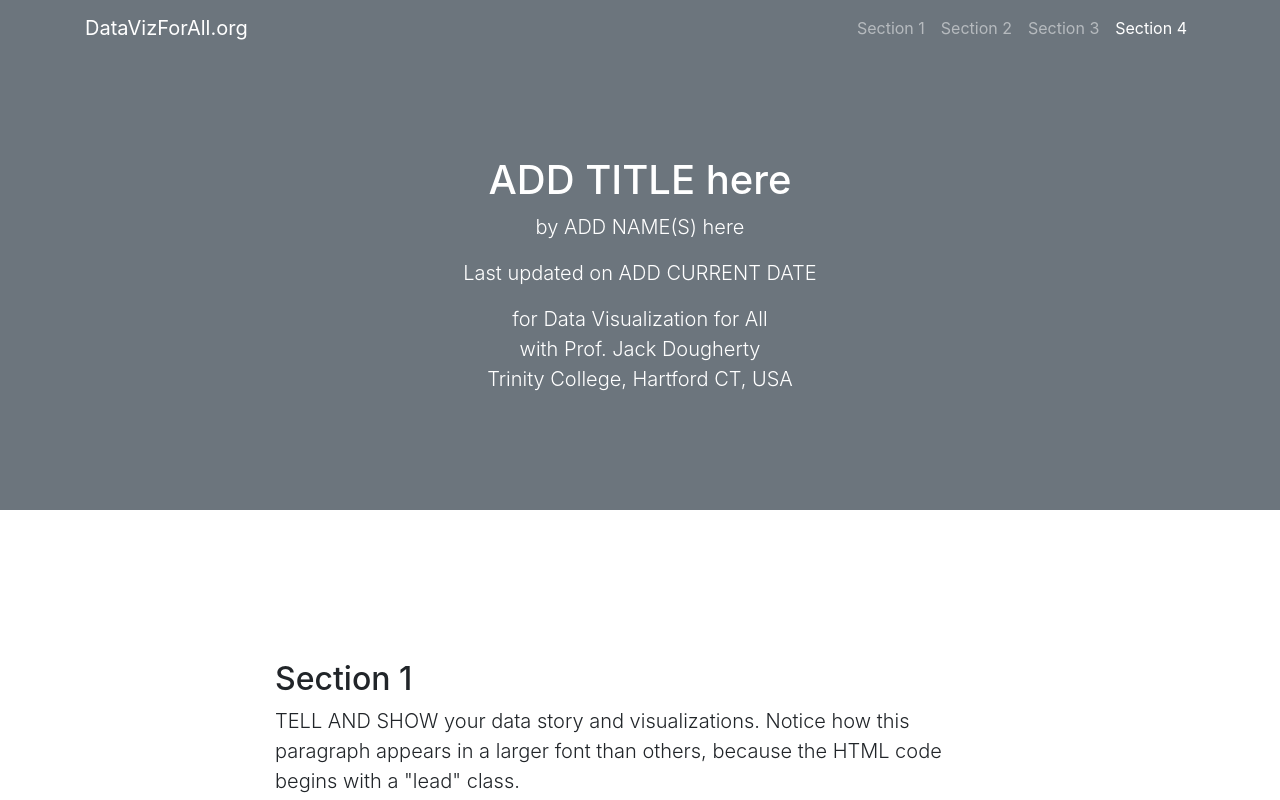
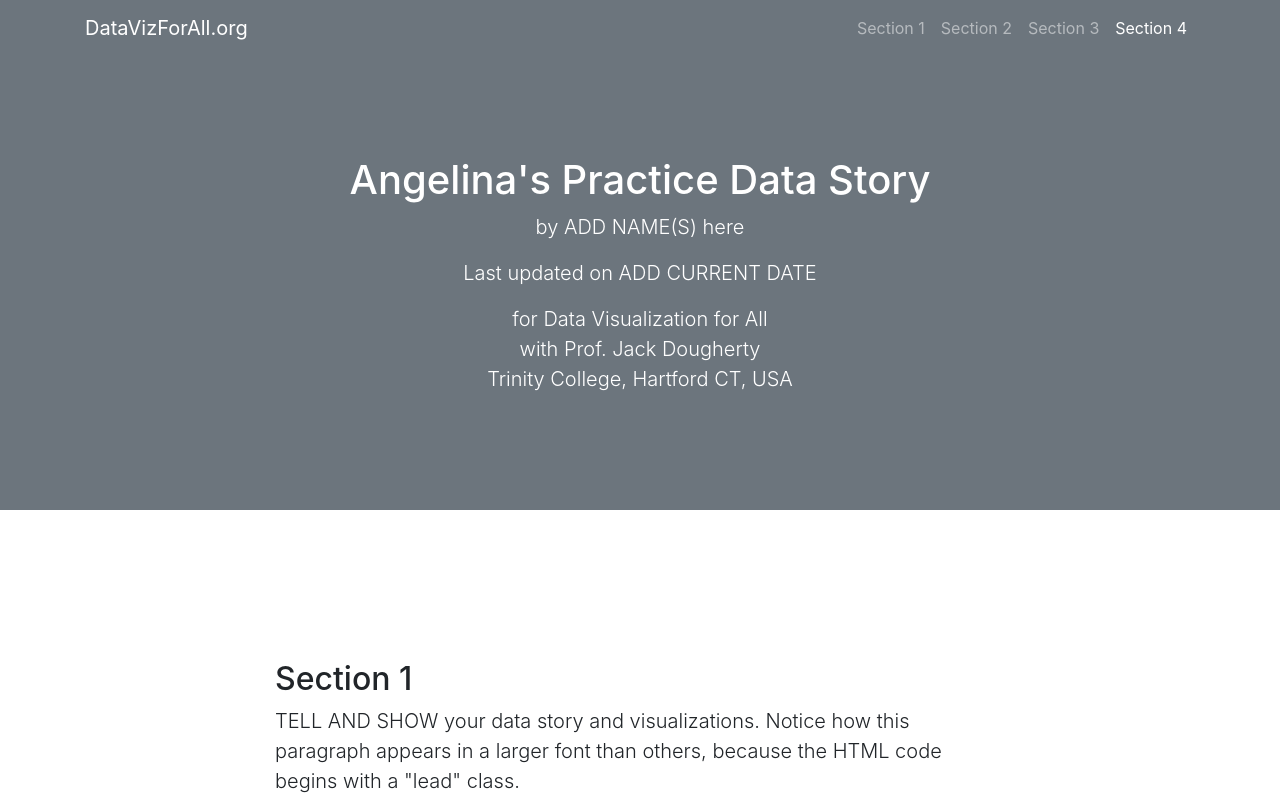
Before and after one commit to AngelinaVarghese/sample-datastory-, a plain HTML site: page index.html in a window 1280 px wide. Shown: the top 800 px of the page. Drawn offline with nearby package versions, Linux system fonts and the light colour scheme.

Commit message:
Update index.html

```diff
--- a/index.html
+++ b/index.html
@@ -53,7 +53,7 @@
 
   <header class="bg-secondary text-white">
     <div class="container text-center">
-      <h1>ADD TITLE here</h1>
+      <h1>Angelina's Practice Data Story</h1>
       <p class="lead">by ADD NAME(S) here</p>
       <p class="lead">Last updated on ADD CURRENT DATE</p>
       <p class="lead">for Data Visualization for All</br>with Prof. Jack Dougherty</br>Trinity College, Hartford CT, USA</p>
```
